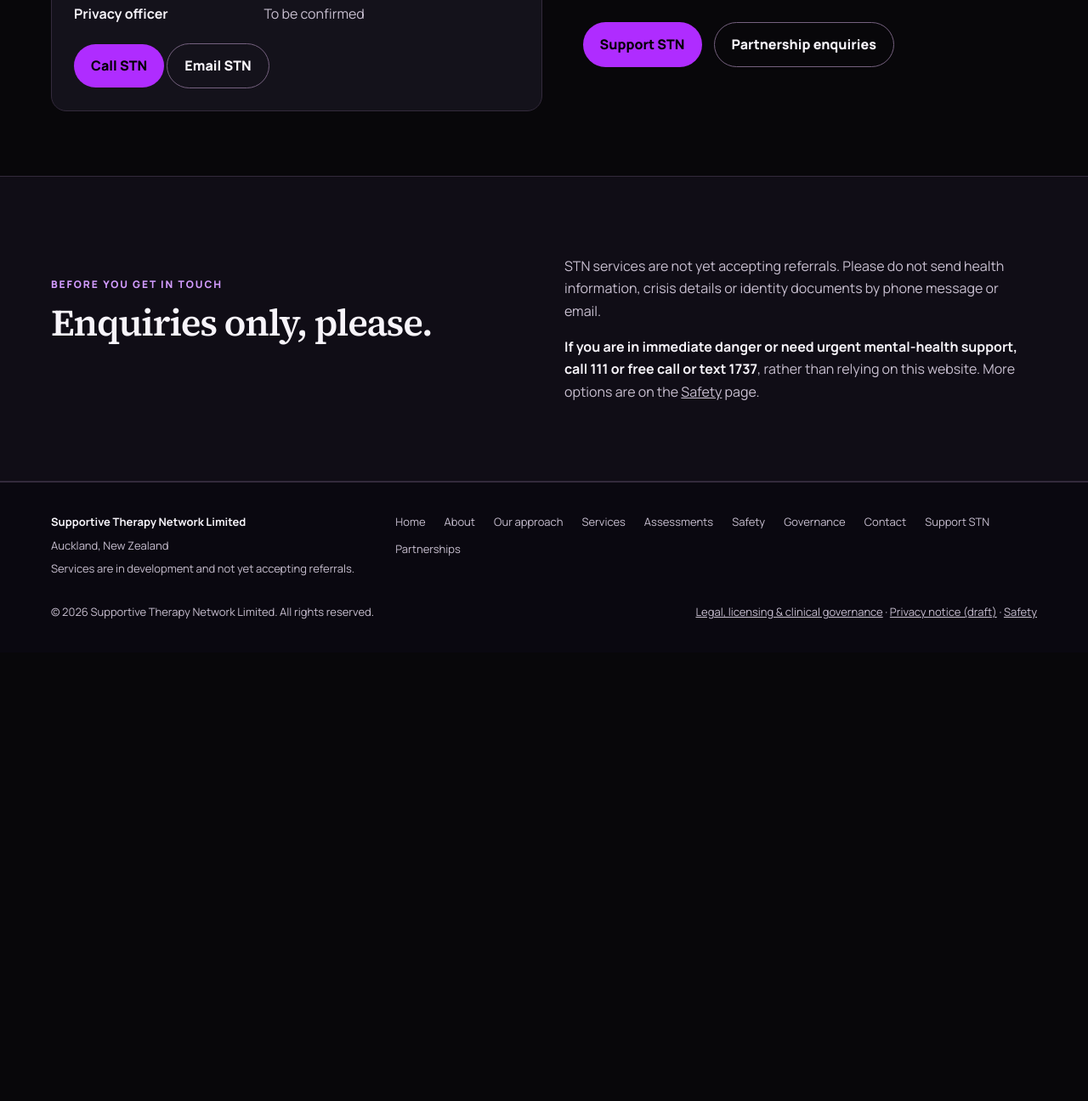
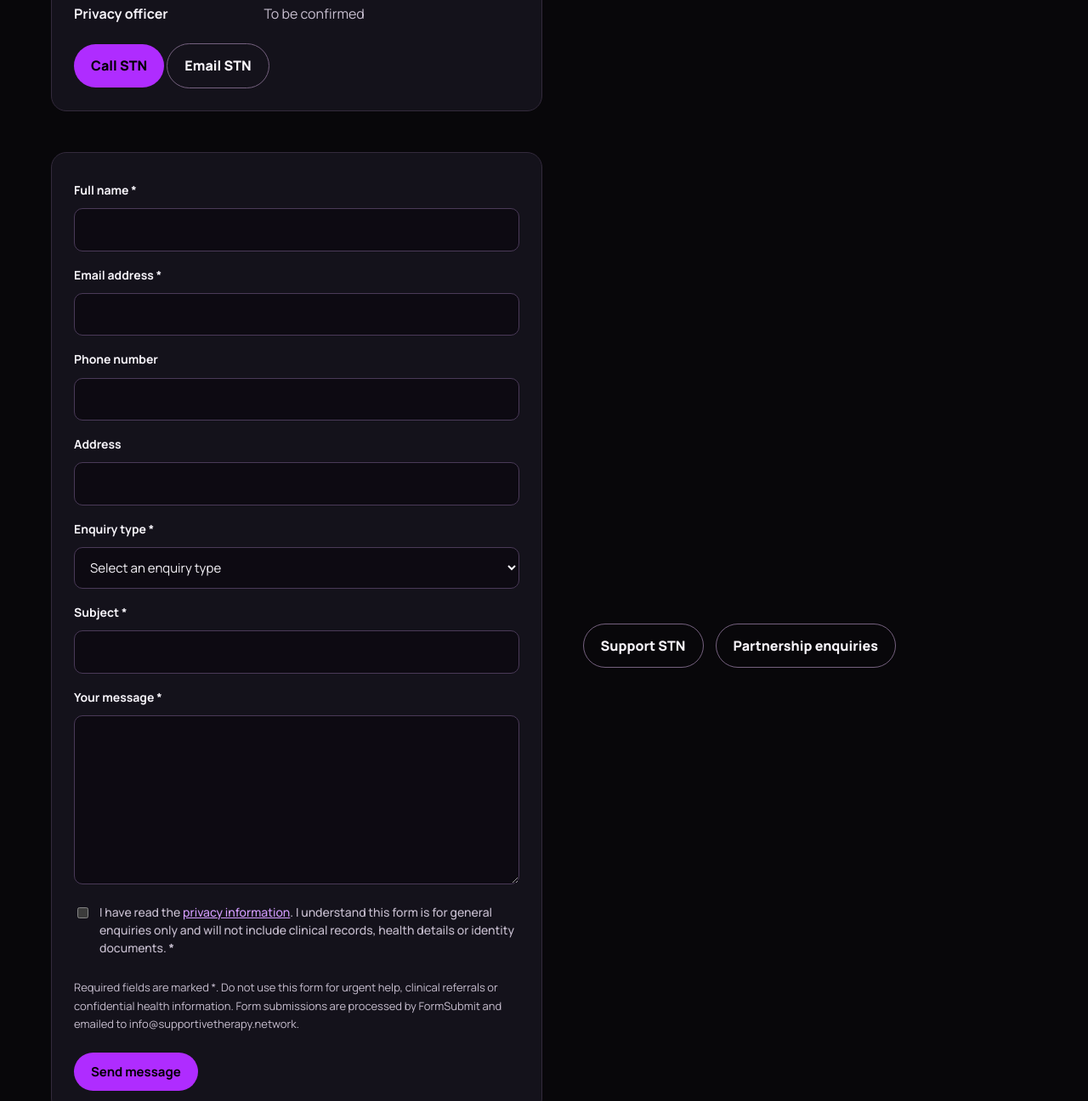
Before and after one commit to drpsych26/STN-Website, a plain HTML site: page contact.html in a window 1280 px wide. Shown: the part 1030-2326 px from the top of the page at 85% size. Before the commit the page ends 1798 px from the top, so only its background shows below. Drawn offline with Linux system fonts and the light colour scheme.

Commit message:
Add STN contact message form
* Add contact form emailing STN general enquiries

* Style accessible contact message form

* Document contact form data handling and provider

* Update website privacy disclosure for third-party enquiry form

* Document contact form integration and activation requirements

```diff
--- a/assets/css/site.css
+++ b/assets/css/site.css
@@ -107,3 +107,19 @@ a.card .go{display:inline-block;margin-top:14px;color:#d39cff;font-weight:700;fo
 .page-navigation:hover,.page-navigation:focus{border-color:var(--purple)}.page-navigation option{background:#17121e;color:var(--ink)}
 .sr-only{position:absolute;width:1px;height:1px;padding:0;margin:-1px;overflow:hidden;clip:rect(0,0,0,0);white-space:nowrap;border:0}
 @media(max-width:1180px){.page-nav{width:100%;flex:none;padding:4px 0 10px}.page-navigation{width:min(100%,360px)}}
+
+
+/* Contact enquiry form */
+.contact-form{display:grid;gap:10px;align-content:start}
+.contact-form label{font-size:14px;font-weight:700;color:var(--ink);margin-top:6px}
+.contact-form input:not([type=checkbox]),.contact-form select,.contact-form textarea{width:100%;min-width:0;background:#0d0a12;color:var(--ink);border:1px solid var(--line-strong);border-radius:10px;padding:12px 14px;font:inherit;font-size:15px}
+.contact-form input:focus,.contact-form select:focus,.contact-form textarea:focus{outline:2px solid var(--purple);outline-offset:2px;border-color:var(--purple)}
+.contact-form textarea{resize:vertical;min-height:150px}
+.contact-form select option{background:#17121e;color:var(--ink)}
+.contact-form .consent-line{display:flex;align-items:flex-start;gap:10px;font-weight:500;color:var(--muted);line-height:1.5;margin:12px 0}
+.contact-form .consent-line input{margin-top:5px;flex:0 0 auto;accent-color:var(--purple)}
+.contact-form .consent-line a{color:#d39cff}
+.contact-form .form-note{font-size:13px;color:var(--muted);margin:4px 0 12px}
+.contact-form button{justify-self:start;cursor:pointer;font:700 15px var(--font-body)}
+.form-honeypot{position:absolute!important;left:-10000px!important;width:1px!important;height:1px!important;overflow:hidden!important}
+@media(max-width:800px){.contact-form{padding:20px}}
--- a/contact.html
+++ b/contact.html
@@ -30,9 +30,34 @@
 <section class="pagehero"><div class="wrap"><div class="eyebrow">Contact</div><h1>Start a conversation with STN.</h1><p class="lead">For service enquiries, organisational partnerships, collaborations or information about the STN platform.</p></div></section>
 <section id="contact"><div class="wrap two">
 <div class="card"><h2>Customer service and enquiries</h2><p class="muted">Contact Dylan Hendriks at Supportive Therapy Network Limited.</p><dl class="contactlist"><dt>Phone</dt><dd><a href="tel:+64223533688">022 353 3688</a></dd><dt>General enquiries</dt><dd><a href="mailto:info@supportivetherapy.network">info@supportivetherapy.network</a></dd><dt>Customer service</dt><dd><a href="mailto:help@supportivetherapy.network">help@supportivetherapy.network</a></dd><dt>Partnerships &amp; investment</dt><dd><a href="mailto:partnership@supportivetherapy.network">partnership@supportivetherapy.network</a></dd><dt>Supporting STN</dt><dd><a href="mailto:support@supportivetherapy.network">support@supportivetherapy.network</a></dd><dt>Accounts</dt><dd><a href="mailto:accounts@supportivetherapy.network">accounts@supportivetherapy.network</a></dd><dt>Privacy</dt><dd><a href="mailto:privacy@supportivetherapy.network">privacy@supportivetherapy.network</a></dd><dt>Location</dt><dd>Auckland, New Zealand</dd><dt>Head office address</dt><dd>To be confirmed</dd><dt>Privacy officer</dt><dd>To be confirmed</dd></dl><a class="button" href="tel:+64223533688">Call STN</a> <a class="button secondary" href="mailto:info@supportivetherapy.network">Email STN</a></div>
-<div><div class="sectionhead"><div class="eyebrow">How we can help</div><h2>What to contact us about.</h2></div>
-<ul class="featurelist"><li>Future service availability and referral pathways.</li><li>Partnerships with services, agencies and practitioners.</li><li>Partnership and funding enquiries.</li><li>Information about the STN platform.</li><li>Media and general enquiries.</li></ul>
-<div class="actions"><a class="button" href="support.html">Support STN</a><a class="button secondary" href="partnerships.html">Partnership enquiries</a></div></div>
+<div class="sectionhead"><div class="eyebrow">Send us a message</div><h2>Contact STN directly.</h2><p class="muted">Complete the form and your enquiry will be emailed to our general enquiries inbox.</p></div>
+<form class="contact-form card" action="https://formsubmit.co/info@supportivetherapy.network" method="POST">
+<input type="hidden" name="_subject" value="New website enquiry — Supportive Therapy Network Limited">
+<input type="hidden" name="_template" value="table">
+<input type="hidden" name="_url" value="https://supportivetherapy.network/contact.html">
+<label for="contact-name">Full name <span aria-hidden="true">*</span></label>
+<input id="contact-name" name="name" type="text" autocomplete="name" maxlength="120" required>
+<label for="contact-email">Email address <span aria-hidden="true">*</span></label>
+<input id="contact-email" name="email" type="email" autocomplete="email" maxlength="254" required>
+<label for="contact-phone">Phone number</label>
+<input id="contact-phone" name="phone" type="tel" autocomplete="tel" maxlength="40">
+<label for="contact-address">Address</label>
+<input id="contact-address" name="address" type="text" autocomplete="street-address" maxlength="240">
+<label for="contact-category">Enquiry type <span aria-hidden="true">*</span></label>
+<select id="contact-category" name="enquiry_type" required>
+<option value="" selected disabled>Select an enquiry type</option>
+<option>General enquiry</option><option>Service information</option><option>Partnership or collaboration</option><option>Funding or investment</option><option>Website or digital platform</option><option>Media enquiry</option><option>Other</option>
+</select>
+<label for="contact-subject">Subject <span aria-hidden="true">*</span></label>
+<input id="contact-subject" name="subject" type="text" maxlength="160" required>
+<label for="contact-message">Your message <span aria-hidden="true">*</span></label>
+<textarea id="contact-message" name="message" rows="7" maxlength="5000" required></textarea>
+<div class="form-honeypot" aria-hidden="true"><label for="contact-company">Leave this field empty</label><input id="contact-company" type="text" name="_honey" tabindex="-1" autocomplete="off"></div>
+<label class="consent-line"><input type="checkbox" name="privacy_acknowledgement" value="I have read the privacy information and will not submit sensitive health information" required><span>I have read the <a href="legal.html#privacy">privacy information</a>. I understand this form is for general enquiries only and will not include clinical records, health details or identity documents. <strong>*</strong></span></label>
+<p class="form-note">Required fields are marked *. Do not use this form for urgent help, clinical referrals or confidential health information. Form submissions are processed by FormSubmit and emailed to info@supportivetherapy.network.</p>
+<button class="button" type="submit">Send message</button>
+</form>
+<div class="actions"><a class="button secondary" href="support.html">Support STN</a><a class="button secondary" href="partnerships.html">Partnership enquiries</a></div>
 </div></section>
 <section class="band"><div class="wrap two">
 <div class="sectionhead"><div class="eyebrow">Before you get in touch</div><h2>Enquiries only, please.</h2></div>
```
Also changed, not shown: legal.html (+5 -4 lines), 2 other files.
